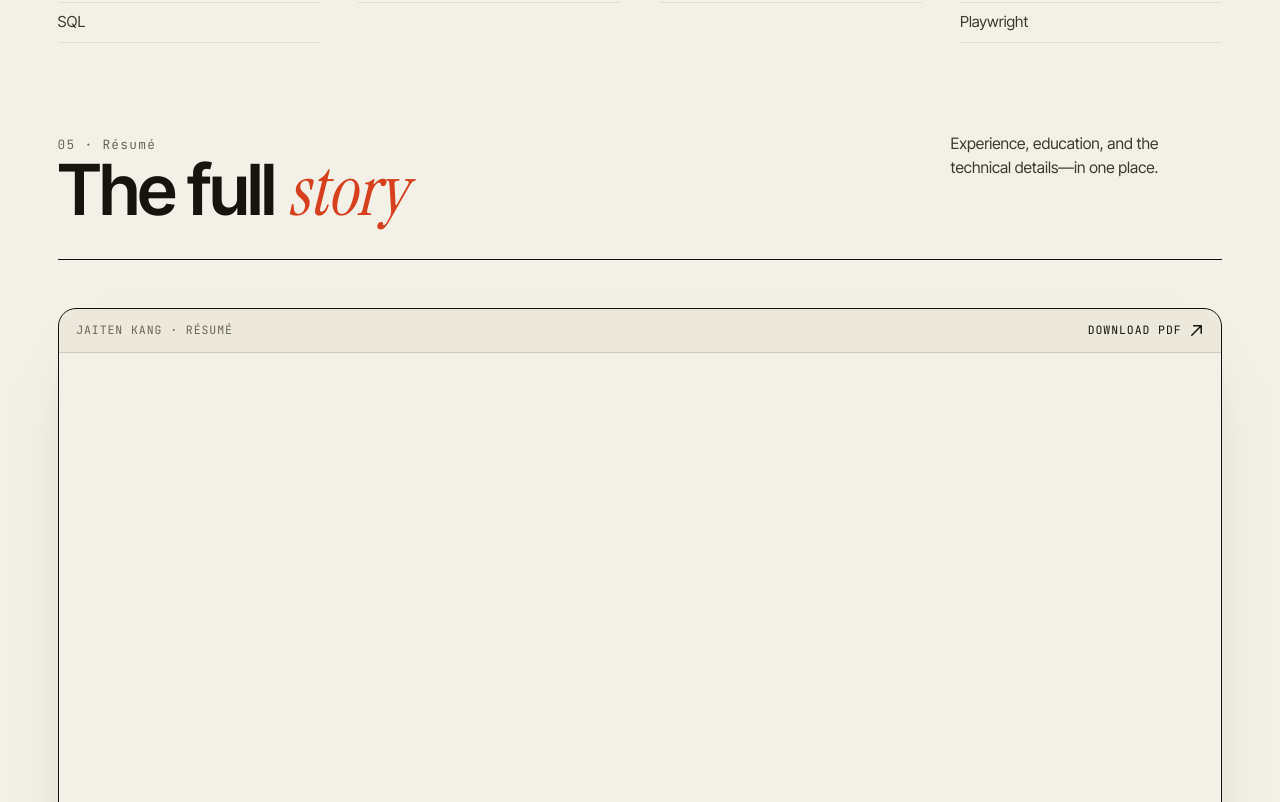
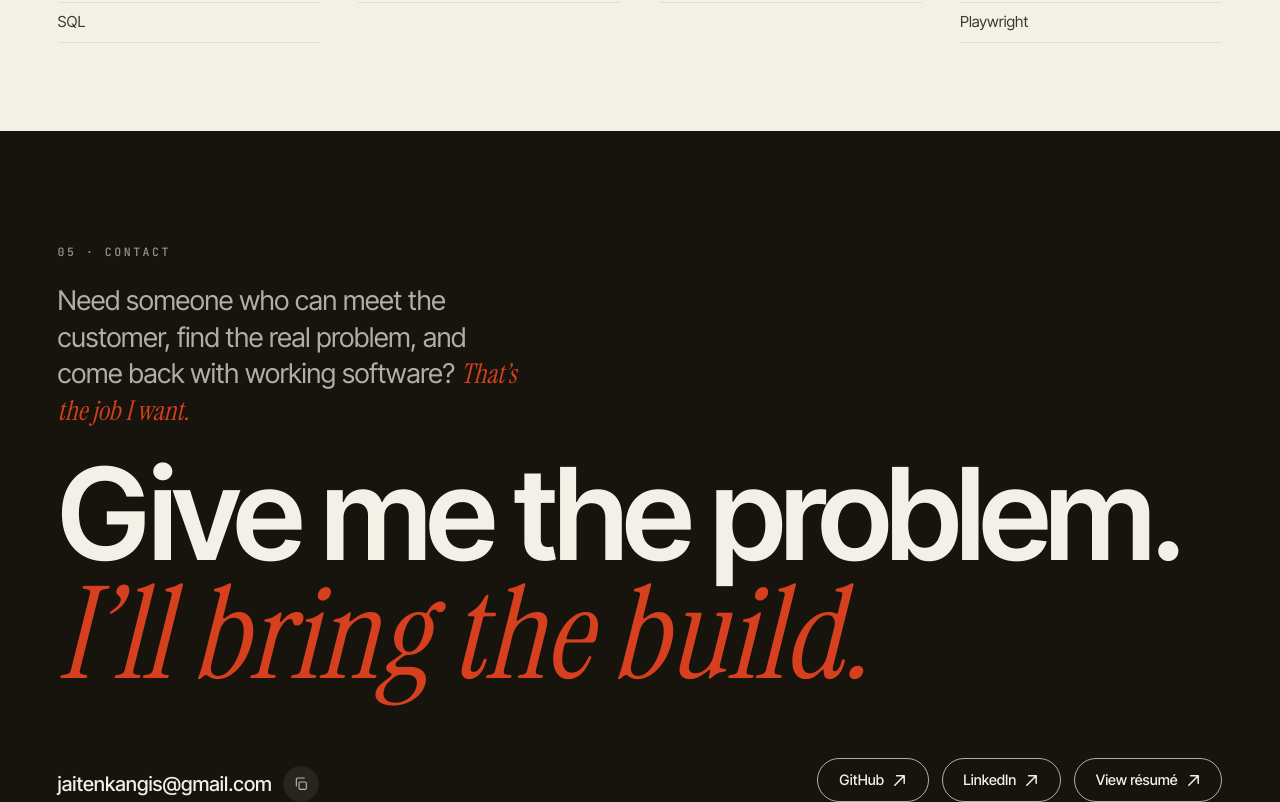
Before and after one commit to jaiten/portfolio, a Next.js app: page / in a window 1280 px wide. Shown: the part 7578-8380 px from the top of the page. Built offline with nearby package versions, Linux system fonts and the light colour scheme.

Commit message:
Move resume to dedicated page

```diff
--- a/app/globals.css
+++ b/app/globals.css
@@ -1227,15 +1227,26 @@ img {
 /* =========================================================================
    RÉSUMÉ
    ========================================================================= */
-.resume-section {
-  padding-top: 0;
-}
 .resume-viewer {
   overflow: hidden;
   border: 1px solid var(--ink);
   border-radius: 18px;
   background: var(--paper-2);
   box-shadow: 0 30px 60px -42px rgba(22, 20, 13, 0.5);
+}
+.resume-page {
+  min-height: 100vh;
+  padding-block: clamp(6rem, 12vh, 9rem) clamp(3rem, 8vh, 6rem);
+}
+.resume-page .section-head {
+  margin-bottom: clamp(2rem, 5vh, 4rem);
+}
+.resume-page .section-head h1 {
+  font-size: clamp(2rem, 5.5vw, 4.4rem);
+  letter-spacing: -0.03em;
+}
+.resume-page .section-head h1 .serif {
+  color: var(--accent);
 }
 .resume-bar {
   display: flex;
--- a/app/page.js
+++ b/app/page.js
@@ -141,7 +141,7 @@ const skills = [
 const contactLinks = [
   { label: "GitHub", href: "https://github.com/jaiten" },
   { label: "LinkedIn", href: "https://linkedin.com/in/jaitenk" },
-  { label: "Résumé", href: "/JaitenKang_Resume.pdf", download: true }
+  { label: "View résumé", href: "/resume" }
 ];
 
 const proof = [
@@ -488,44 +488,11 @@ export default function Page() {
           </div>
         </section>
 
-        {/* ── RÉSUMÉ ── */}
-        <section className="section resume-section" id="resume" aria-labelledby="resume-heading">
-          <div className="wrap">
-            <Reveal className="section-head">
-              <div>
-                <span className="section-index">05 · Résumé</span>
-                <h2 id="resume-heading">
-                  The full <span className="serif">story</span>
-                </h2>
-              </div>
-              <p className="section-note">
-                Experience, education, and the technical details—in one place.
-              </p>
-            </Reveal>
-
-            <Reveal className="resume-viewer">
-              <div className="resume-bar">
-                <span>Jaiten Kang · Résumé</span>
-                <a href="/JaitenKang_Resume.pdf" download>
-                  Download PDF <Arrow />
-                </a>
-              </div>
-              <iframe
-                src="/JaitenKang_Resume.pdf#view=FitH"
-                title="Jaiten Kang résumé"
-                loading="lazy"
-              >
-                <a href="/JaitenKang_Resume.pdf">Open Jaiten Kang’s résumé</a>
-              </iframe>
-            </Reveal>
-          </div>
-        </section>
-
         {/* ── CONTACT ── */}
         <section className="contact" id="contact">
           <div className="wrap">
             <Reveal>
-              <span className="eyebrow">06 · Contact</span>
+              <span className="eyebrow">05 · Contact</span>
               <p className="contact-note">
                 Need someone who can meet the customer, find the real problem,
                 and come back with working software?{" "}
--- a/components/hero.js
+++ b/components/hero.js
@@ -43,7 +43,7 @@ export default function Hero() {
             I can own a problem from the first conversation to production.
             <span className="hero-actions">
               <a className="hero-action primary" href="#work">Explore selected work</a>
-              <a className="hero-action" href="#resume">View résumé</a>
+              <a className="hero-action" href="/resume">View résumé</a>
             </span>
           </p>
 
--- a/components/nav.js
+++ b/components/nav.js
@@ -8,7 +8,7 @@ const links = [
   { label: "Products", href: "#products" },
   { label: "Systems", href: "#systems" },
   { label: "About", href: "#about" },
-  { label: "Résumé", href: "#resume" }
+  { label: "Résumé", href: "/resume" }
 ];
 
 export default function Nav() {
```
Also changed, not shown: app/resume/page.js (added, +42 -0 lines).
